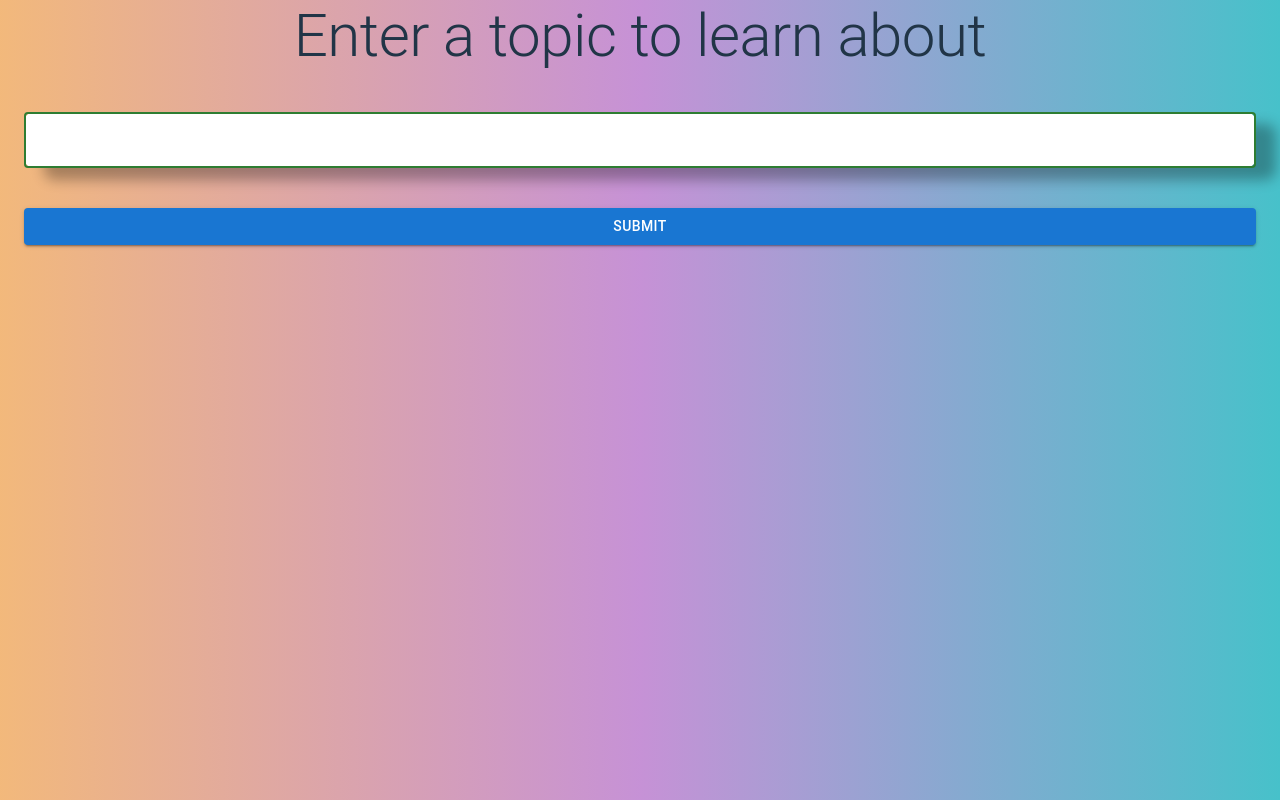
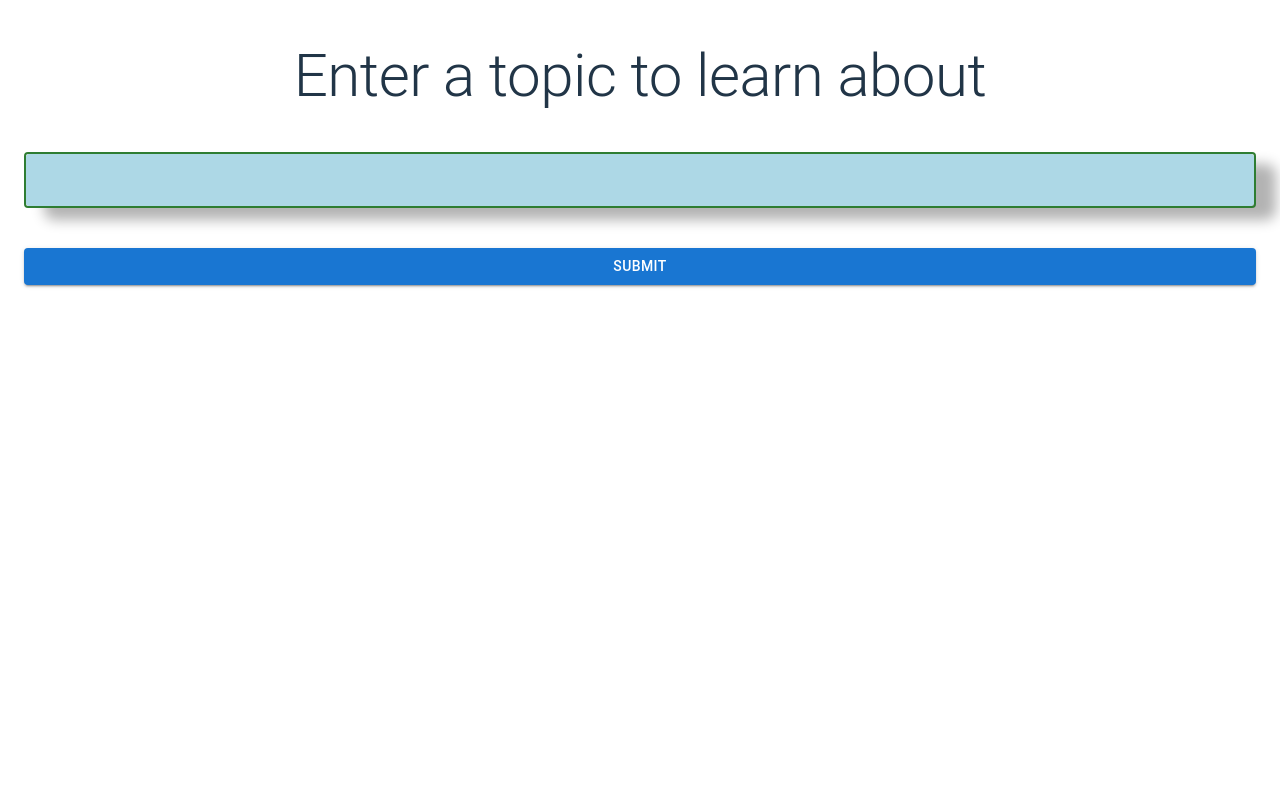
Before and after one commit to amsierco/mhack16-legacy, a React (Vite) app: page / in a window 1280 px wide. Built offline with nearby package versions, Linux system fonts and the light colour scheme.

Commit message:
App style changed a bit

```diff
--- a/components/LandingPage.css
+++ b/components/LandingPage.css
@@ -4,6 +4,6 @@
 
 input[type=text] {
     border-radius: 10px !important;
-    background-color: white !important;
+    background-color: lightblue !important;
     box-shadow: 20px 12px 13px 0px rgba(0,0,0,0.3) !important;
 }
--- a/components/LandingPage.jsx
+++ b/components/LandingPage.jsx
@@ -78,7 +78,7 @@ export default function LandingPage() {
         <CircularProgress />
       ) : (
         <Box sx={{ textAlign: 'center', width: '100%', BackgroundColor: 'white'}}>
-          <Typography component="h2" variant="h2" marginBottom={5}>
+          <Typography component="h2" variant="h2" marginBottom={5} marginTop={5}>
             Enter a topic to learn about
           </Typography>
           <form onSubmit={handleSubmit}noValidate>
--- a/src/App.css
+++ b/src/App.css
@@ -3,8 +3,8 @@
   margin: 0 auto;
   padding: 2rem;
   text-align: center;
-  background: rgb(241,177,109);
-  background: linear-gradient(90deg, rgba(241,177,109,0.9025735294117647) 0%, rgba(187,124,206,0.8353466386554622) 50%, rgba(71,193,202,1) 100%);
+  /* background: rgb(241,177,109);
+  background: linear-gradient(90deg, rgba(241,177,109,0.9025735294117647) 0%, rgba(187,124,206,0.8353466386554622) 50%, rgba(71,193,202,1) 100%);  */
 
 }
 
--- a/src/App.jsx
+++ b/src/App.jsx
@@ -24,7 +24,7 @@ function App() {
 
     <LandingPage/>
     // <RoadMap lesson={firstLesson}/>
-    // <Page lesson={firstLesson}/>
+    // <Page lessonPlan={firstLesson}/>
   )
 }
 
```
